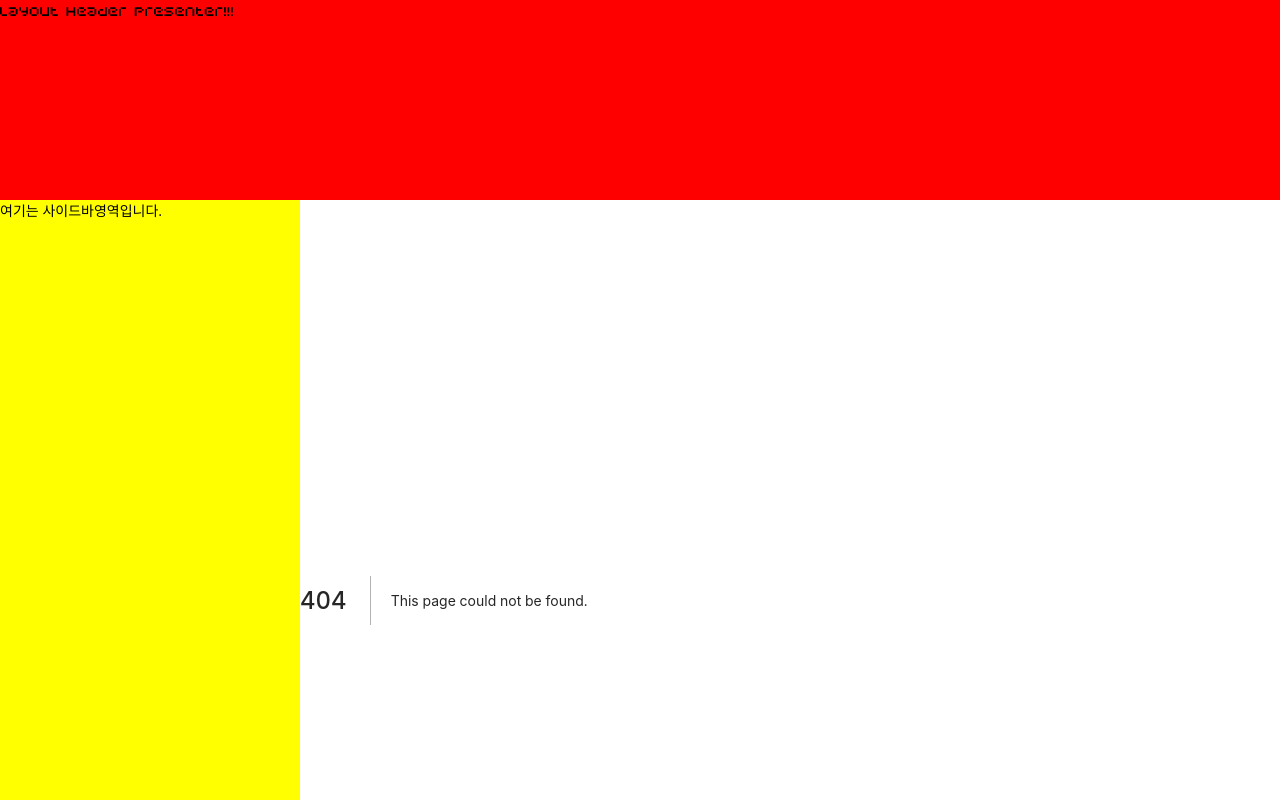
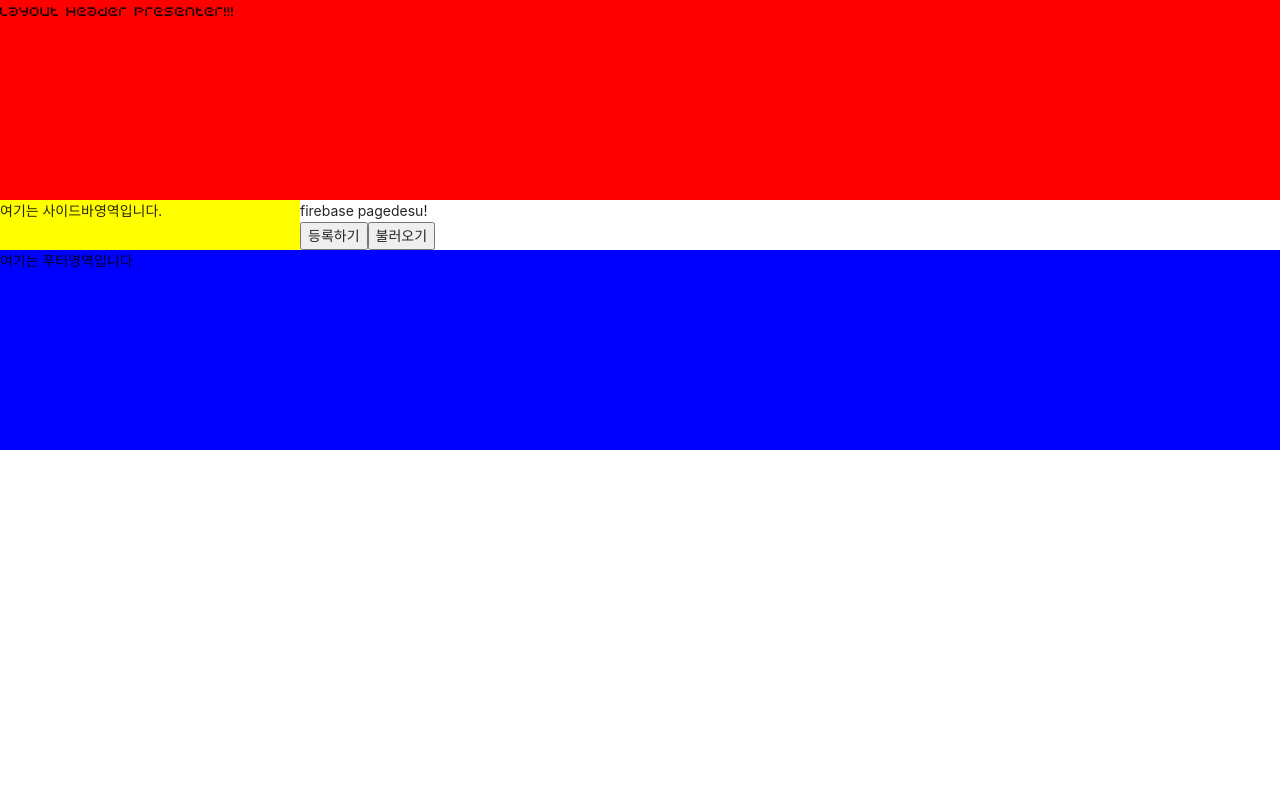
Before and after one commit to kimu-yh/codecamp-03, a Next.js app in the folder class/: page /17-01-firebase in a window 1280 px wide. Before the commit this address had no page. Shown: the top 800 px of the page. Built offline with nearby package versions, Linux system fonts and the light colour scheme.

Commit message:
Add: 17일차 class update: firebase

```diff
--- a/class/package.json
+++ b/class/package.json
@@ -17,6 +17,7 @@
     "@material-ui/core": "^4.12.3",
     "antd": "^4.16.13",
     "axios": "^0.21.1",
+    "firebase": "^9.1.0",
     "graphql": "^15.5.3",
     "lodash": "^4.17.21",
     "next": "11.1.0",
--- /dev/null
+++ b/class/pages/17-01-firebase/index.tsx
@@ -0,0 +1,33 @@
+import {
+  getFirestore,
+  collection,
+  addDoc,
+  getDocs,
+} from "firebase/firestore/lite";
+import { firebaseApp } from "../_app";
+
+export default function FirebasePage() {
+  async function onClickSubmit() {
+    const blog = await collection(getFirestore(firebaseApp), "blog");
+    addDoc(blog, {
+      writer: "철수",
+      title: "제목입니다.",
+      contents: "내용입니다~",
+    });
+    console.log("success!");
+  }
+  async function onClickFetch() {
+    const blog = collection(getFirestore(firebaseApp), "blog");
+    const result = await getDocs(blog);
+    const docs = result.docs.map((el) => el.data());
+    console.log(docs);
+  }
+
+  return (
+    <>
+      <div>firebase pagedesu!</div>
+      <button onClick={onClickSubmit}>등록하기</button>
+      <button onClick={onClickFetch}>불러오기</button>
+    </>
+  );
+}
--- a/class/pages/_app.js
+++ b/class/pages/_app.js
@@ -1,14 +1,25 @@
-import Layout from '../src/component/commons/layout'
+import Layout from "../src/component/commons/layout";
 import "antd/dist/antd.css";
-import { ApolloClient, ApolloProvider, InMemoryCache } from '@apollo/client'
-import { Global } from '@emotion/react'
-import { globalStyles } from "../src/commons/styles/globalStyles"
+import { ApolloClient, ApolloProvider, InMemoryCache } from "@apollo/client";
+import { Global } from "@emotion/react";
+import { globalStyles } from "../src/commons/styles/globalStyles";
+import { initializeApp } from "firebase/app";
+
+export const firebaseApp = initializeApp({
+  apiKey: "AIzaSyAPP0Kp1JEf5xGUWdALUsMrgnLYAijHjlo",
+  authDomain: "universalcutie-28322.firebaseapp.com",
+  projectId: "universalcutie-28322",
+  storageBucket: "universalcutie-28322.appspot.com",
+  messagingSenderId: "982580033179",
+  appId: "1:982580033179:web:54e54d833ba6c686b9f83e",
+  measurementId: "G-861BPW30NF",
+});
 
 function MyApp({ Component, pageProps }) {
   const client = new ApolloClient({
     uri: "http://backend03.codebootcamp.co.kr/graphql",
-    cache: new InMemoryCache()
-  })
+    cache: new InMemoryCache(),
+  });
 
   return (
     <>
@@ -19,7 +30,7 @@ function MyApp({ Component, pageProps }) {
         </Layout>
       </ApolloProvider>
     </>
-  )
+  );
 }
 
-export default MyApp
+export default MyApp;
```
Also changed, not shown: 1 other file (tests, documents, lock files or other folders).
